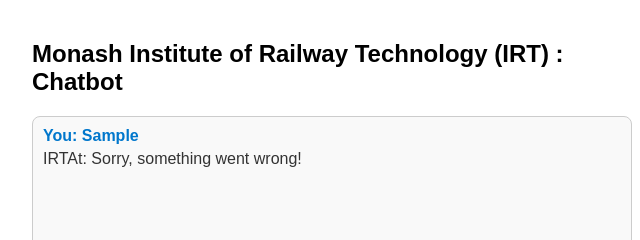
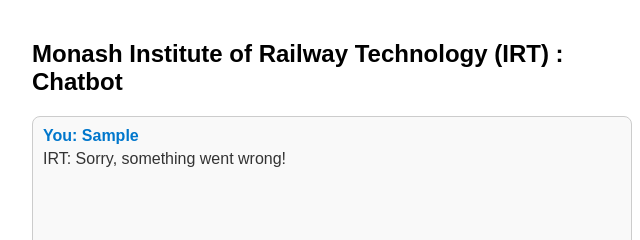
Before and after one commit to Mustafa3946/contextual-chatbot-irt-frontend, a plain HTML site: page index.html in a window 1280 px wide. Both pictures are taken after typing "Sample" into the empty fields and a click on the button "Send". Shown: the top 240 px of the page, 308-948 px from the left. Drawn offline with Linux system fonts and the light colour scheme; no server answers.

Commit message:
Fixing typos

```diff
--- a/index.html
+++ b/index.html
@@ -82,7 +82,7 @@
       sendButton.disabled = true; // Disable button while waiting for response
 
       // Show loading state
-      chat.innerHTML += `<div class='bot' id='loading'>IRTA is typing...</div>`;
+      chat.innerHTML += `<div class='bot' id='loading'>IRT is typing...</div>`;
       chat.scrollTop = chat.scrollHeight; // Auto-scroll to the bottom
 
       try {
@@ -99,14 +99,14 @@
         const data = await response.json();
 
         document.getElementById('loading').remove();
-        chat.innerHTML += `<div class='bot'>IRTA: ${data.answer}</div>`;
+        chat.innerHTML += `<div class='bot'>IRT: ${data.answer}</div>`;
         chat.scrollTop = chat.scrollHeight; // Auto-scroll to the bottom
 
       } catch (error) {
         console.error('Error:', error);
         const loading = document.getElementById('loading');
         if (loading) loading.remove();
-        chat.innerHTML += `<div class='bot'>IRTAt: Sorry, something went wrong!</div>`;
+        chat.innerHTML += `<div class='bot'>IRT: Sorry, something went wrong!</div>`;
         chat.scrollTop = chat.scrollHeight; // Auto-scroll to the bottom
       }
 
```
